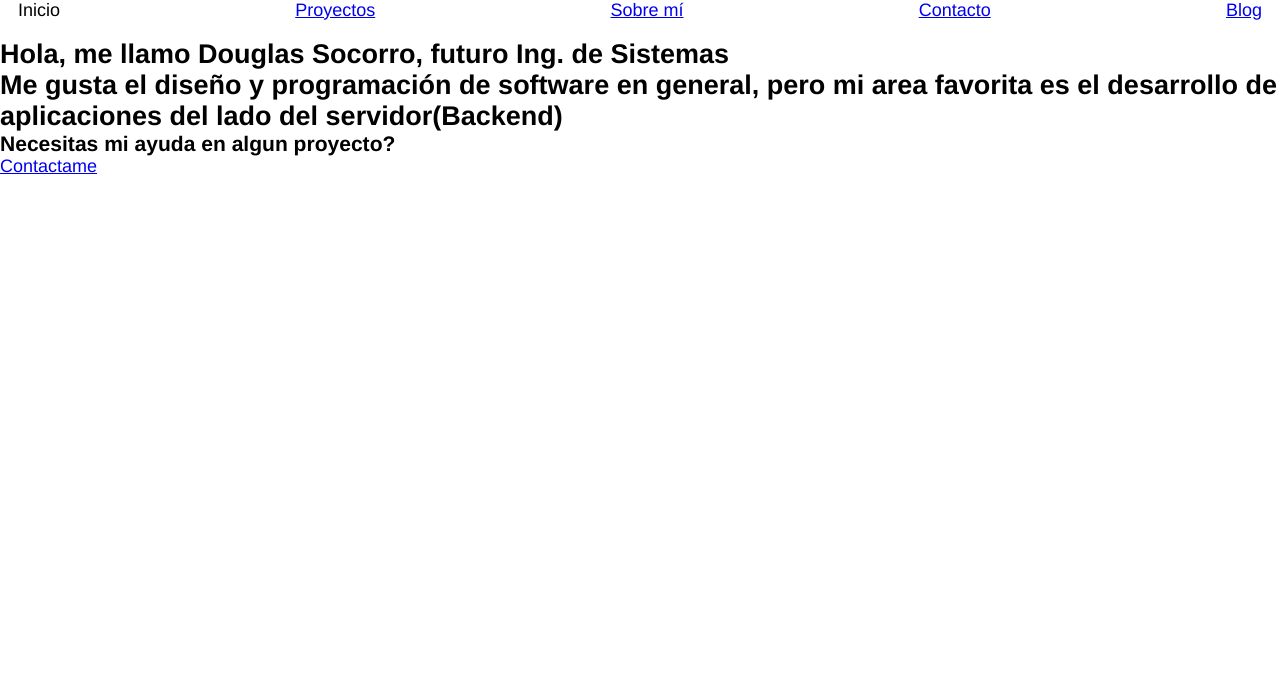
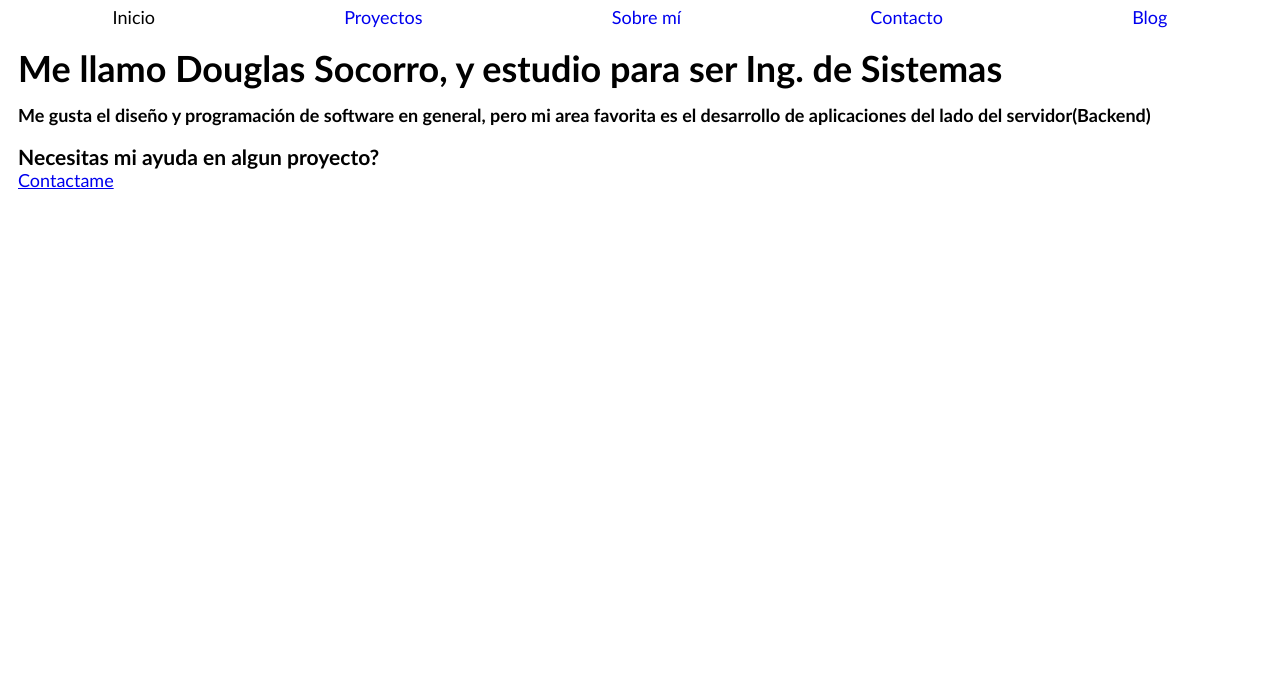
Before and after one commit to Douglas571/Douglas571.github.io, an Eleventy site: page _src/index.njk in a window 1280 px wide. Shown: the part 116-800 px from the top of the page. Built offline with nearby package versions, Linux system fonts and the light colour scheme; Eleventy itself is replaced by a stand-in of ours; files that its build step writes are made by us from their sources.

Commit message:
Scratch layout in home page

```diff
--- a/_src/_includes/main.njk
+++ b/_src/_includes/main.njk
@@ -5,7 +5,6 @@
     <meta name="viewport" content="width=device-width, initial-scale=1">
 
     <title>Douglas jc - {{ title }}</title>
-
 
 	<link rel="stylesheet" type="text/css" href="/css/styles.css">
 </head>
--- a/_src/css/styles.css
+++ b/_src/css/styles.css
@@ -1,5 +1,5 @@
 :root {
-    --main-font:  "Perpetua", "Helvetica", "Rockwell";
+    --main-font:  "Calibri", "Perpetua", "Helvetica", "Rockwell";
     --sec-font:  "Segoe UI";;
 }
 
@@ -29,6 +29,10 @@ body {
   /* display: none; */
 }
 
+main {
+  margin:  1rem;
+}
+
 #header {
   margin: 1rem;
 
@@ -49,16 +53,40 @@ body {
 
 #nav-menu ul {
   display: flex;
+  flex-flow: row wrap;
   justify-content: space-between;
+
   margin-top: 1rem;
 }
 
 #nav-menu ul li {
+  text-align: center;
+
+  margin: .2rem;
+
+  display: inline-block;
+  flex: 1 auto;
   list-style: none;
 }
 
-#homepage {
+#nav-menu ul li a:link{
+  text-decoration: none;
+}
 
+#nav-menu ul li a:visited{
+  text-decoration: none;
+}
+
+#homepage h1{
+  font-size: 2rem;
+  line-height: 2rem;
+
+  margin-bottom: 1rem;
+}
+
+#homepage h2{
+  font-size: 1rem;
+  margin-bottom: 1rem;
 }
 
 #footer {
--- a/_src/index.njk
+++ b/_src/index.njk
@@ -10,7 +10,8 @@ layout: main.njk
 ---
 
 <section id="homepage">
-	<h1>Hola, me llamo Douglas Socorro, futuro Ing. de Sistemas</h1>
+
+	<h1>Me llamo Douglas Socorro, y estudio para ser Ing. de Sistemas</h1>
 
 	<h2>Me gusta el diseño y programación de software en general, pero mi area favorita es el desarrollo de aplicaciones del lado del servidor(Backend)</h2>
 
```
